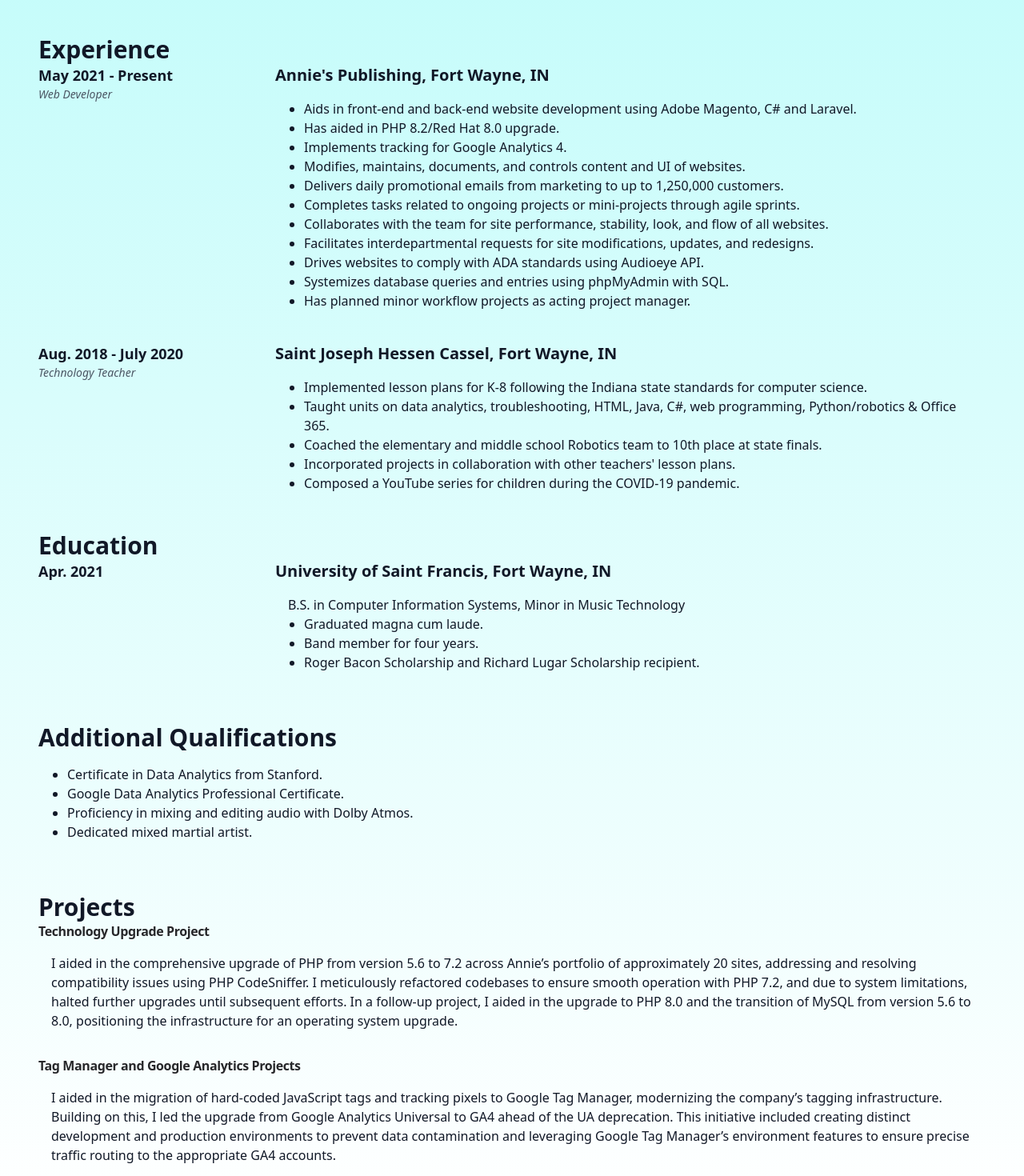
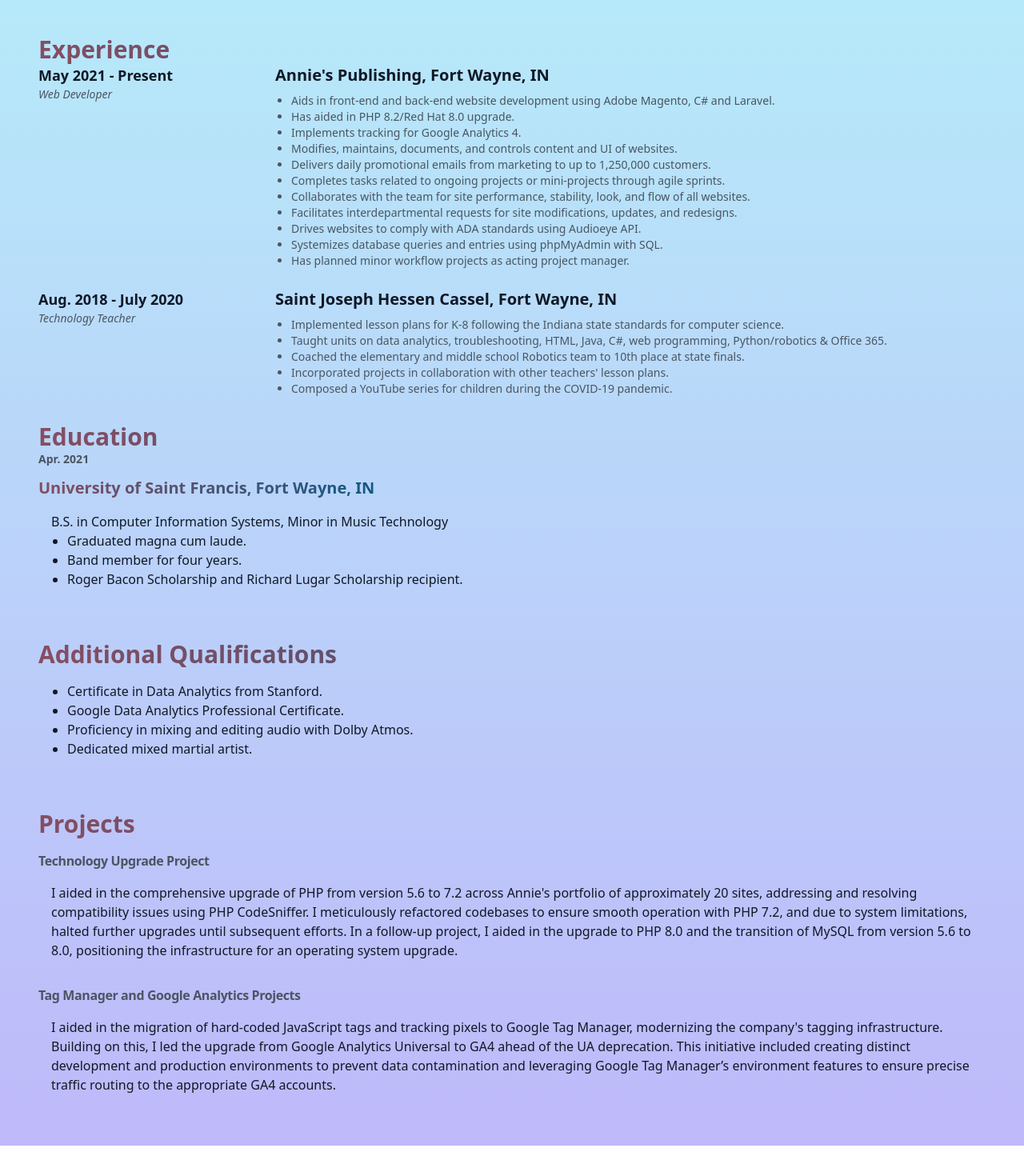
Before and after one commit to phoenixkeiner/phoenix-keiner-resume, a React (Create React App) app: page / in a window 1280 px wide. Shown: the part 520-1990 px from the top of the page at 80% size. After the commit the page ends 1952 px from the top, so only its background shows below. Built offline with nearby package versions, Linux system fonts and the light colour scheme.

Commit message:
animations and fades for text

```diff
--- a/src/App.js
+++ b/src/App.js
@@ -1,10 +1,11 @@
 import React from "react";
 import * as functions from './components/functions.jsx';
 import * as SocialIcons from './components/SocialIcons';
+import { experiences, education, qualifications, projects } from './components/data.jsx';
 
 function App() {
   return (
-    <div className="min-h-screen bg-gradient-to-t from-transparent to-[#b3fbf9] text-gray-900 p-6 sm:p-8 md:p-10 lg:p-12">
+    <div className="min-h-screen bg-gradient-to-t from-[#BFB9FA] to-[#b3fbf9] text-gray-900 p-6 sm:p-8 md:p-10 lg:p-12">
       <header className="mb-12">
         <functions.Intro />
         <div className="mt-6 flex gap-6">
@@ -22,106 +23,75 @@
       </header>
       <main>
         <section className="mb-8">
-          <h2 className="text-3xl font-bold">Experience</h2>
+          <h2 className="text-3xl font-bold bg-gradient-to-r from-purple-600 via-red-500 to-sky-800 bg-clip-text text-transparent animate-gradient">
+            Experience
+          </h2>
           <div className="space-y-6">
-            <div className="flex">
-              <div className="w-1/4 pr-4">
-                <p className="text-lg font-semibold">May 2021 - Present</p>
-                <p className="text-sm text-gray-600 italic">Web Developer</p>
-              </div>
-              <div className="w-3/4">
-                <h3 className="text-xl font-semibold">Annie's Publishing, Fort Wayne, IN</h3>
-                <functions.ContentCardDescription>
-                  <ul className="list-disc ml-5">
-                    <li>Aids in front-end and back-end website development using Adobe Magento, C# and Laravel.</li>
-                    <li>Has aided in PHP 8.2/Red Hat 8.0 upgrade.</li>
-                    <li>Implements tracking for Google Analytics 4.</li>
-                    <li>Modifies, maintains, documents, and controls content and UI of websites.</li>
-                    <li>Delivers daily promotional emails from marketing to up to 1,250,000 customers.</li>
-                    <li>Completes tasks related to ongoing projects or mini-projects through agile sprints.</li>
-                    <li>Collaborates with the team for site performance, stability, look, and flow of all websites.</li>
-                    <li>Facilitates interdepartmental requests for site modifications, updates, and redesigns.</li>
-                    <li>Drives websites to comply with ADA standards using Audioeye API.</li>
-                    <li>Systemizes database queries and entries using phpMyAdmin with SQL.</li>
-                    <li>Has planned minor workflow projects as acting project manager.</li>
-                  </ul>
-                </functions.ContentCardDescription>
-              </div>
-            </div>
-
-            <div className="flex">
-              <div className="w-1/4 pr-4">
-                <p className="text-lg font-semibold">Aug. 2018 - July 2020</p>
-                <p className="text-sm text-gray-600 italic">Technology Teacher</p>
-              </div>
-              <div className="w-3/4">
-                <h3 className="text-xl font-semibold">Saint Joseph Hessen Cassel, Fort Wayne, IN</h3>
-                <functions.ContentCardDescription>
-                  <ul className="list-disc ml-5">
-                    <li>Implemented lesson plans for K-8 following the Indiana state standards for computer science.</li>
-                    <li>Taught units on data analytics, troubleshooting, HTML, Java, C#, web programming, Python/robotics & Office 365.</li>
-                    <li>Coached the elementary and middle school Robotics team to 10th place at state finals.</li>
-                    <li>Incorporated projects in collaboration with other teachers' lesson plans.</li>
-                    <li>Composed a YouTube series for children during the COVID-19 pandemic.</li>
-                  </ul>
-                </functions.ContentCardDescription>
-              </div>
-            </div>
+            {experiences.map((experience, index) => (
+              <functions.ExperienceItem
+                key={index}
+                date={experience.date}
+                role={experience.role}
+                company={experience.company}
+                responsibilities={experience.responsibilities}
+              />
+            ))}
           </div>
         </section>
 
         <section className="mb-12">
-          <h2 className="text-3xl font-bold">Education</h2>
-          <div className="flex">
-            <div className="w-1/4 pr-4">
-              <p className="text-lg font-semibold">Apr. 2021</p>
-            </div>
-            <div className="w-3/4">
-              <h3 className="text-xl font-semibold">University of Saint Francis, Fort Wayne, IN</h3>
+          <h2 className="text-3xl font-bold bg-gradient-to-r from-purple-600 via-red-500 to-sky-800 bg-clip-text text-transparent animate-gradient">
+            Education
+          </h2>
+          <div className="space-y-6">
+            {education.map((edu, index) => (
+              <functions.Card key={index}>
+                <functions.CardEyebrow className="text-lg font-semibold">{edu.date}</functions.CardEyebrow>
+                <h3 className="text-xl font-semibold bg-gradient-to-r from-purple-600 via-red-500 to-sky-800 bg-clip-text text-transparent animate-gradient">
+                  {edu.institution}
+                </h3>
                 <functions.ContentCardDescription>
-                <p>B.S. in Computer Information Systems, Minor in Music Technology</p>
+                  <p>{edu.degree}</p>
                   <ul className="list-disc ml-5">
-                  <li>Graduated magna cum laude.</li>
-                  <li>Band member for four years.</li>
-                  <li>Roger Bacon Scholarship and Richard Lugar Scholarship recipient.</li>
+                    {edu.details.map((detail, idx) => (
+                      <li key={idx}>{detail}</li>
+                    ))}
                   </ul>
                 </functions.ContentCardDescription>
-            </div>
+              </functions.Card>
+            ))}
           </div>
         </section>
 
         <section className="mb-12">
-          <h2 className="text-3xl font-bold">Additional Qualifications</h2>
+          <h2 className="text-3xl font-bold bg-gradient-to-r from-purple-600 via-red-500 to-sky-800 bg-clip-text text-transparent animate-gradient">
+            Additional Qualifications
+          </h2>
           <functions.Card>
             <functions.ContentCardDescription>
               <ul className="list-disc ml-5">
-                <li>Certificate in Data Analytics from Stanford.</li>
-                <li>Google Data Analytics Professional Certificate.</li>
-                <li>Proficiency in mixing and editing audio with Dolby Atmos.</li>
-                <li>Dedicated mixed martial artist.</li>
+                {qualifications.map((qualification, index) => (
+                  <li key={index}>{qualification}</li>
+                ))}
               </ul>
             </functions.ContentCardDescription>
           </functions.Card>
         </section>
 
         <section>
-          <h2 className="text-3xl font-bold">Projects</h2>
-          <functions.Card>
+          <h2 className="text-3xl font-bold bg-gradient-to-r from-purple-600 via-red-500 to-sky-800 bg-clip-text text-transparent animate-gradient">
+            Projects
+          </h2>
+          {projects.map((project, index) => (
+            <functions.Card key={index} className="mt-4">
               <functions.CardTitle href="#">
-              Technology Upgrade Project
+                {project.title}
               </functions.CardTitle>
               <functions.ContentCardDescription>
-              I aided in the comprehensive upgrade of PHP from version 5.6 to 7.2 across Annie’s portfolio of approximately 20 sites, addressing and resolving compatibility issues using PHP CodeSniffer. I meticulously refactored codebases to ensure smooth operation with PHP 7.2, and due to system limitations, halted further upgrades until subsequent efforts. In a follow-up project, I aided in the upgrade to PHP 8.0 and the transition of MySQL from version 5.6 to 8.0, positioning the infrastructure for an operating system upgrade.
+                {project.description}
               </functions.ContentCardDescription>
             </functions.Card>
-          <functions.Card className="mt-4">
-            <functions.CardTitle href="#">
-              Tag Manager and Google Analytics Projects
-            </functions.CardTitle>
-            <functions.ContentCardDescription>
-              I aided in the migration of hard-coded JavaScript tags and tracking pixels to Google Tag Manager, modernizing the company’s tagging infrastructure. Building on this, I led the upgrade from Google Analytics Universal to GA4 ahead of the UA deprecation. This initiative included creating distinct development and production environments to prevent data contamination and leveraging Google Tag Manager’s environment features to ensure precise traffic routing to the appropriate GA4 accounts.
-            </functions.ContentCardDescription>
-          </functions.Card>
+          ))}
         </section>
       </main>
     </div>
--- a/src/components/data.jsx
+++ b/src/components/data.jsx
@@ -1,3 +1,4 @@
+// Experience data
 export const experiences = [
     {
       date: "May 2021 - Present",
@@ -31,6 +32,7 @@
     }
   ];
 
+  // Education data
   export const education = [
     {
       date: "Apr. 2021",
@@ -43,3 +45,35 @@
       ]
     }
   ];
+
+  // Qualifications data
+  export const qualifications = [
+    "Certificate in Data Analytics from Stanford.",
+    "Google Data Analytics Professional Certificate.",
+    "Proficiency in mixing and editing audio with Dolby Atmos.",
+    "Dedicated mixed martial artist."
+  ];
+
+  // Projects data
+  export const projects = [
+    {
+      title: "Technology Upgrade Project",
+      description: "I aided in the comprehensive upgrade of PHP from version 5.6 to 7.2 across Annie's portfolio of approximately 20 sites, addressing and resolving compatibility issues using PHP CodeSniffer. I meticulously refactored codebases to ensure smooth operation with PHP 7.2, and due to system limitations, halted further upgrades until subsequent efforts. In a follow-up project, I aided in the upgrade to PHP 8.0 and the transition of MySQL from version 5.6 to 8.0, positioning the infrastructure for an operating system upgrade."
+    },
+    {
+      title: "Tag Manager and Google Analytics Projects",
+      description: "I aided in the migration of hard-coded JavaScript tags and tracking pixels to Google Tag Manager, modernizing the company's tagging infrastructure. Building on this, I led the upgrade from Google Analytics Universal to GA4 ahead of the UA deprecation. This initiative included creating distinct development and production environments to prevent data contamination and leveraging Google Tag Manager’s environment features to ensure precise traffic routing to the appropriate GA4 accounts."
+    }
+  ];
+
+  // Personal information data
+  export const personalInfo = {
+    name: "Phoenix Keiner",
+    location: "Fort Wayne, IN",
+    description: "Phoenix Keiner is a skilled web developer based in Fort Wayne, IN, with a strong foundation in both front-end and back-end development. Currently employed at Annie's Publishing, he specializes in using technologies like Adobe Magento, C#, and Laravel to enhance user experiences on a large scale. With a proven track record of successful system upgrades, including transitioning to PHP 8.2 and Red Hat 8.0, he effectively addresses complex technical challenges. Phoenix also plays a key role in implementing tracking for Google Analytics 4, ensuring data accuracy and compliance with ADA standards through the use of the Audioeye API. His experience extends beyond coding; he adeptly manages interdepartmental requests and collaborates with teams to optimize website performance. A former technology teacher, he integrates educational principles into his development work, fostering a collaborative environment. With certifications in Data Analytics and a passion for mixed martial arts, Phoenix combines technical expertise with a commitment to continuous learning and growth."
+  };
+
+  // Social links data
+  export const socials = [
+    { icon: 'GitHubIcon', url: 'https://github.com/phoenixkeiner' }
+  ];
--- a/src/components/functions.jsx
+++ b/src/components/functions.jsx
@@ -1,5 +1,6 @@
+import React, { useEffect, useRef, useState } from 'react';
+import { personalInfo, socials, experiences } from './data';
 import faceImage from '../images/face.jpg';
-import React from 'react';
 
 export function SocialLink({ icon: Icon, ...props }) {
   return (
@@ -21,10 +22,37 @@
           sizes="4rem"
           src={faceImage}
         />
-          <h1 className="text-4xl font-bold my-8">Phoenix Keiner</h1>
-          <p className="text-xl">
-          Phoenix Keiner is a skilled web developer based in Fort Wayne, IN, with a strong foundation in both front-end and back-end development. Currently employed at Annie’s Publishing, he specializes in using technologies like Adobe Magento, C#, and Laravel to enhance user experiences on a large scale. With a proven track record of successful system upgrades, including transitioning to PHP 8.2 and Red Hat 8.0, he effectively addresses complex technical challenges. Phoenix also plays a key role in implementing tracking for Google Analytics 4, ensuring data accuracy and compliance with ADA standards through the use of the Audioeye API. His experience extends beyond coding; he adeptly manages interdepartmental requests and collaborates with teams to optimize website performance. A former technology teacher, he integrates educational principles into his development work, fostering a collaborative environment. With certifications in Data Analytics and a passion for mixed martial arts, Phoenix combines technical expertise with a commitment to continuous learning and growth.
-          </p>
+        <h1 className="text-4xl font-bold my-8">{personalInfo.name}</h1>
+        <p className="text-xl">{personalInfo.description}</p>
+      </div>
+  );
+}
+
+export function FadeInOnScroll({ children }) {
+  const ref = useRef();
+  const [isVisible, setIsVisible] = useState(false);
+
+  useEffect(() => {
+    const observer = new IntersectionObserver(
+      ([entry]) => {
+        setIsVisible(entry.isIntersecting);
+      },
+      { threshold: 0.1 }
+    );
+    if (ref.current) {
+      observer.observe(ref.current);
+    }
+    return () => {
+      if (ref.current) observer.unobserve(ref.current);
+    };
+  }, []);
+
+  return (
+    <div
+      ref={ref}
+      className={`transition-opacity duration-700 ${isVisible ? 'opacity-100' : 'opacity-0'}`}
+    >
+      {children}
     </div>
   );
 }
@@ -55,7 +83,7 @@
 
 export function CardTitle({ as, href, children }) {
   const Component = as ?? 'h2';
-  const titleClassName = "text-base font-semibold tracking-tight text-zinc-800";
+  const titleClassName = "text-base font-semibold tracking-tight text-gray-600";
 
   return (
     <Component className={titleClassName}>
@@ -72,7 +100,7 @@
 
 export function CardDescription({ children }) {
   return (
-    <p className="relative z-10 mt-2 text-sm text-zinc-600">
+    <p className="relative z-10 mt-2 text-sm text-gray-600">
       {children}
     </p>
   );
@@ -80,7 +108,7 @@
 
 export function CardCta({ children }) {
   return (
-    <div aria-hidden="true" className="relative z-10 mt-4 flex items-center text-sm font-medium text-teal-500">
+    <div aria-hidden="true" className="relative z-10 mt-4 flex items-center text-sm font-medium text-gray-600">
       {children}
       <ChevronRightIcon className="ml-1 h-4 w-4 stroke-current" />
     </div>
@@ -89,7 +117,7 @@
 
 export function CardEyebrow({ as, decorate = false, className, children, ...props }) {
   const Component = as ?? 'p';
-  const eyebrowClassName = `relative z-10 order-first mb-3 flex items-center text-sm text-zinc-400 ${className}`;
+  const eyebrowClassName = `relative z-10 order-first mb-3 flex items-center text-sm text-gray-600 ${className}`;
 
   return (
     <Component className={eyebrowClassName} {...props}>
@@ -105,6 +133,7 @@
 
 export const ExperienceItem = ({ date, role, company, responsibilities }) => {
   return (
+    <FadeInOnScroll>
       <div className="flex">
         <div className="w-1/4 pr-4">
           <p className="text-lg font-semibold">{date}</p>
@@ -121,9 +150,16 @@
           </CardDescription>
         </div>
       </div>
+    </FadeInOnScroll>
   );
 };
 
 export const ContentCardDescription = ({ children }) => {
-  return <div className="border-transparent p-4 bg-transparent rounded-md">{children}</div>;
+  return (
+    <FadeInOnScroll>
+      <div className="border-transparent p-4 bg-transparent rounded-md">
+        {children}
+      </div>
+    </FadeInOnScroll>
+  );
 };
--- a/src/index.css
+++ b/src/index.css
@@ -1,3 +1,20 @@
 @tailwind base;
 @tailwind components;
 @tailwind utilities;
+
+@keyframes gradient-animation {
+    0% {
+      background-position: 0% 50%;
+    }
+    50% {
+      background-position: 100% 50%;
+    }
+    100% {
+      background-position: 0% 50%;
+    }
+}
+
+.animate-gradient {
+    background-size: 400% 400%;
+    animation: gradient-animation 15s ease infinite;
+}
```
Lines whose indentation alone changed are shown as unchanged.
